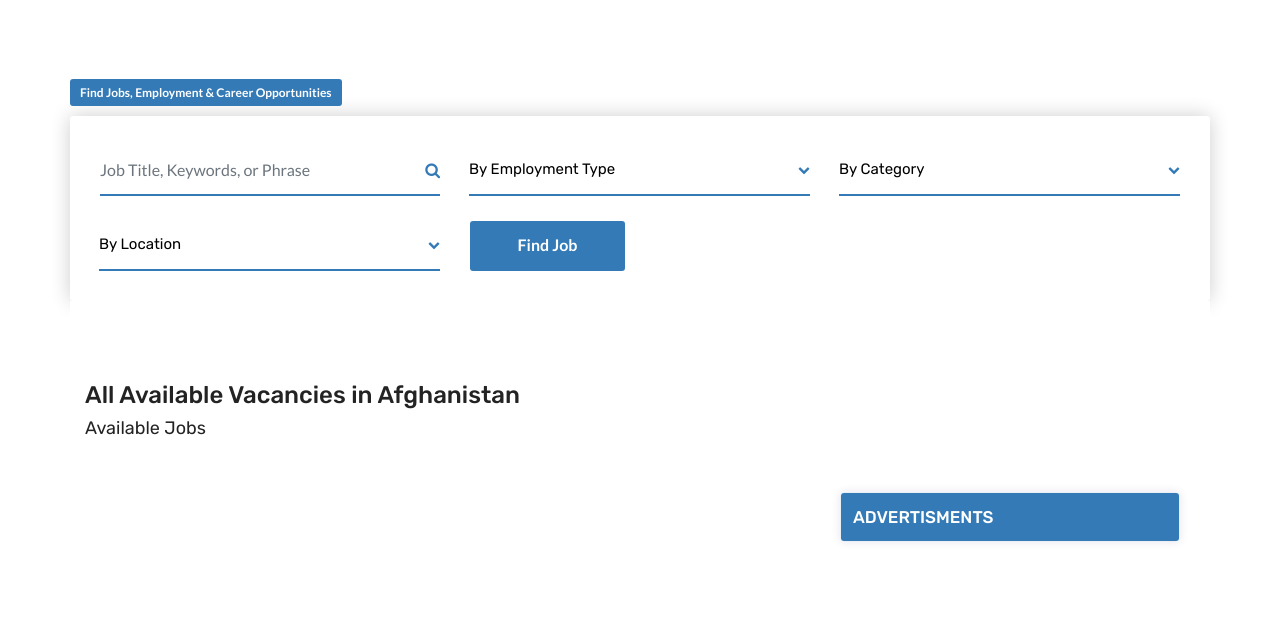
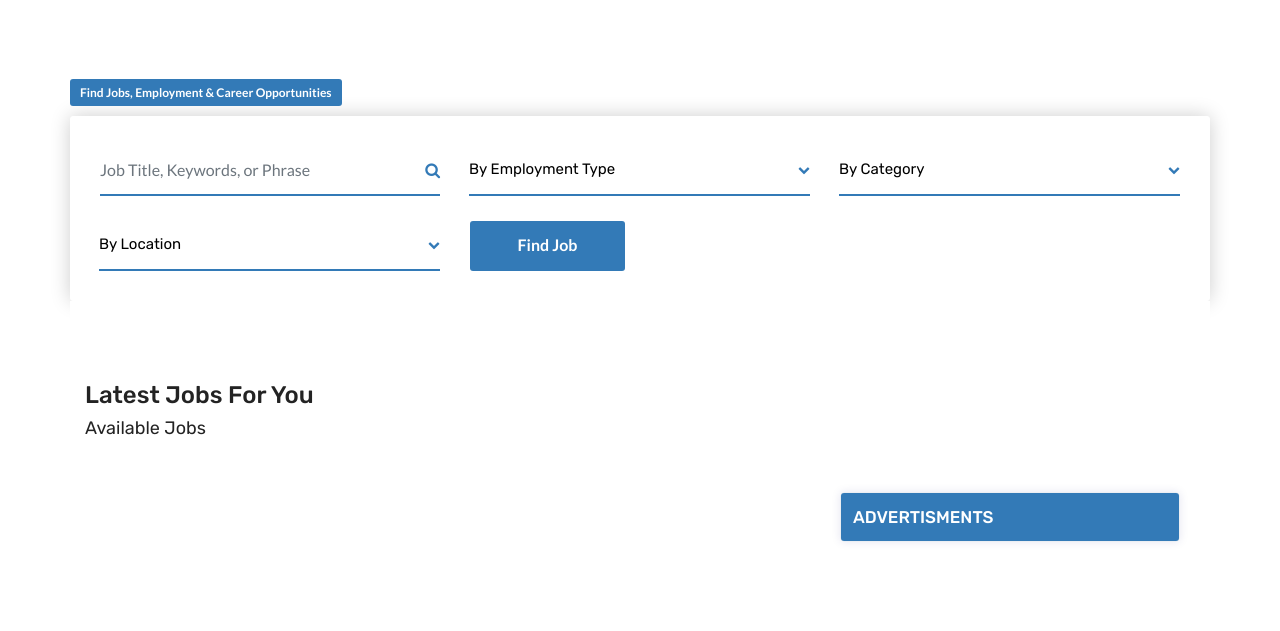
Before and after one commit to fazalhaq55/jobsgroup, a Django app: template templates/jobs/jobs.html in a window 1280 px wide. Shown: the part 84-715 px from the top of the page. Run offline with Django 3.2, Linux system fonts and the light colour scheme; the template is opened without the code that fills it, so the values that code supplies are empty; parts of the project's set-up code (start-up, migrations or seed data) failed here and were passed over; some libraries are stand-ins or nearby versions; some web fonts are replaced.

Commit message:
Index updated

```diff
--- a/templates/jobs/jobs.html
+++ b/templates/jobs/jobs.html
@@ -152,7 +152,7 @@
                 <div class="container">
                     <div class="d-flex job-title-bx section-head">
                         <div class="mr-auto">
-                            <h4 class="m-b5">All Available Vacancies in Afghanistan  </h4>
+                            <h4 class="m-b5">Latest Jobs For You  </h4>
                             <h6 class="fw4 m-b0">{{ jobs_count }} Available Jobs</h5>
                         </div>
 
--- a/templates/pages/index.html
+++ b/templates/pages/index.html
@@ -136,7 +136,7 @@
         <div class="container">
             <div class="d-flex job-title-bx section-head">
                 <div class="mr-auto">
-                    <h4 class="m-b5">All Available Vacancies in Afghanistan </h4>
+                    <h4 class="m-b5">Latest Jobs For You </h4>
                     <h6 class="fw4 m-b0">{{ jobs_count }} Available Jobs</h5>
                 </div>
 
```
